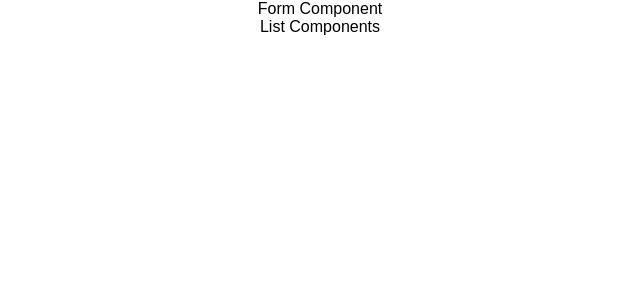
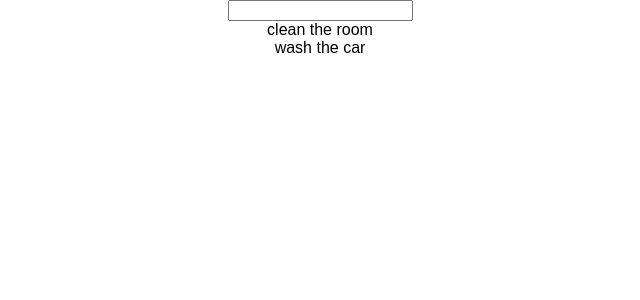
Before and after one commit to ali1129js/SimpleTodoReact-, a React (Create React App) app in the folder simpletodo/: page / in a window 1280 px wide. Shown: the top 300 px of the page, without its empty margins (320-960 px from the left). Built offline with nearby package versions, Linux system fonts and the light colour scheme.

Commit message:
components and mapping

```diff
--- a/simpletodo/src/App.js
+++ b/simpletodo/src/App.js
@@ -2,11 +2,12 @@
  * @Author: Ali Ismail
  * @Date:   2018-03-30T18:55:17+02:00
  * @Last modified by:   Ali Ismail
- * @Last modified time: 2018-03-30T23:57:13+02:00
+ * @Last modified time: 2018-03-31T14:34:53+02:00
  */
 import React, { Component } from 'react';
 import Form from './Components/Form';
 import List from './Components/List';
+
 import './App.css';
 
 class App extends Component {
--- a/simpletodo/src/Components/Form.js
+++ b/simpletodo/src/Components/Form.js
@@ -2,17 +2,29 @@
  * @Author: Ali Ismail
  * @Date:   2018-03-30T23:43:05+02:00
  * @Last modified by:   Ali Ismail
- * @Last modified time: 2018-03-30T23:57:18+02:00
+ * @Last modified time: 2018-03-31T14:32:39+02:00
  */
 import React, { Component } from 'react';
 class Form extends Component {
   state = {
+    inputValue:""
+  }
+
+handleChange = (e) => {
+    console.log(e.target.value);
+    this.setState({inputValue:e.target.value});
 
   }
+
   render() {
     return (
       <div className="Form">
-      Form Component
+      <form>
+      <input
+        value={this.state.inputValue}
+        onChange={(e)=>this.handleChange(e)}
+         />
+      </form>
       </div>
     )
   }
--- a/simpletodo/src/Components/List.js
+++ b/simpletodo/src/Components/List.js
@@ -2,14 +2,30 @@
  * @Author: Ali Ismail
  * @Date:   2018-03-30T23:43:24+02:00
  * @Last modified by:   Ali Ismail
- * @Last modified time: 2018-03-30T23:53:26+02:00
+ * @Last modified time: 2018-03-31T15:33:21+02:00
  */
 import React, { Component } from 'react';
+import Task from './Task';
+
 class List extends Component {
+
+  state = {
+    todos: [
+      {value: 'clean the room', done: false},
+      {value: 'wash the car', done: true}
+    ]
+  }
   render(){
     return (
       <div className="List">
-      List Components
+        {this.state.todos.map((todo, index) => {
+          return (
+          <Task
+            key={index}
+            todo={todo}
+          />
+          )
+        })}
       </div>
     )
   }
--- /dev/null
+++ b/simpletodo/src/Components/Task.js
@@ -0,0 +1,17 @@
+/**
+ * @Author: Ali Ismail
+ * @Date:   2018-03-31T11:02:15+02:00
+ * @Last modified by:   Ali Ismail
+ * @Last modified time: 2018-03-31T15:37:05+02:00
+ */
+ import React, { Component } from 'react';
+ class Task extends Component {
+   render() {
+     return (
+       <div className="Task">
+       <span>{this.props.todo.value}</span>
+       </div>
+     )
+   }
+ }
+ export default Task;
```
Also changed, not shown: 1 other file (tests, documents, lock files or other folders).
